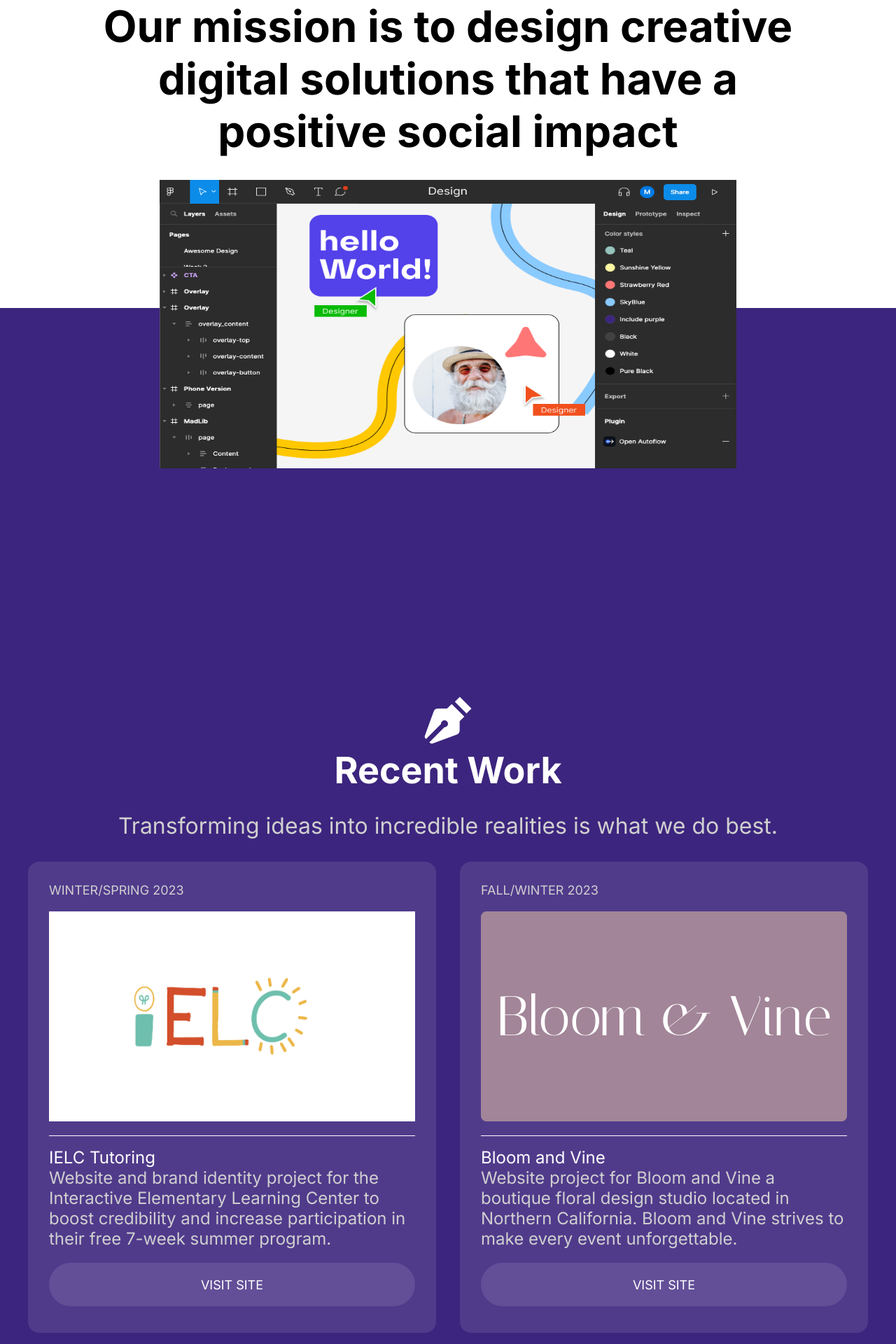
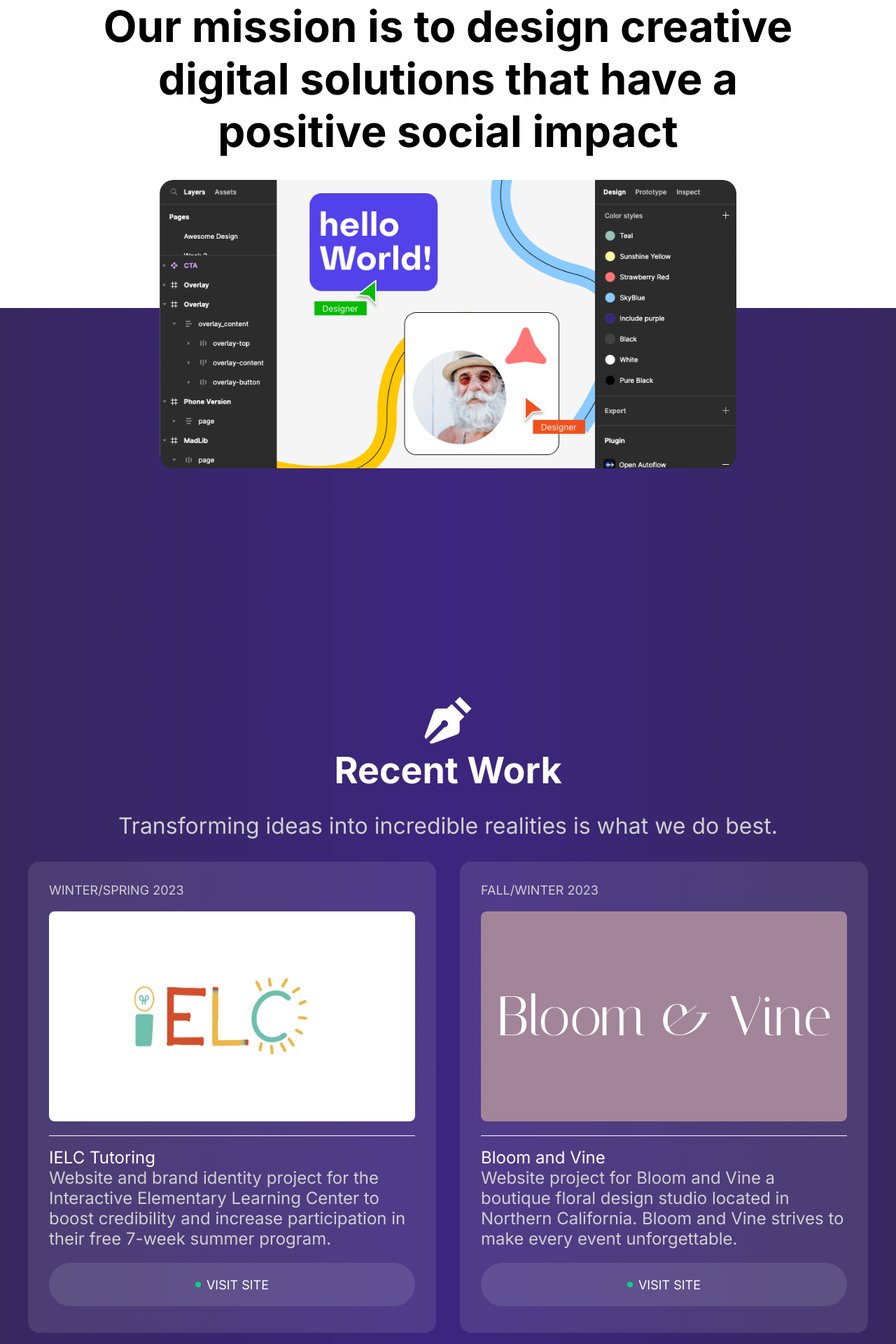
Before and after one commit to include-davis/leads-onboarding-2024, a Next.js app: page /day1 in a window 1280 px wide. Shown: the top 1920 px of the page at 70% size. Built offline with nearby package versions, Linux system fonts and the light colour scheme.

Commit message:
fixed minor image + mixin issues

```diff
--- a/app/(pages)/_components/day1/card.jsx
+++ b/app/(pages)/_components/day1/card.jsx
@@ -1,5 +1,5 @@
 import Image from 'next/image';
-import styles from "@/app/(pages)/_styles/day1/card.module.scss";
+import styles from "@/(pages)/_styles/day1/card.module.scss";
 import Link from 'next/link';
 
 
@@ -19,7 +19,10 @@ export default function Card({quarter, image, projectName, description, link}) {
                 <p className={styles.description}>{description}</p>
             </div>
             <Link href={link} passHref>
-                <button className={styles.visitButton}>VISIT SITE</button>
+                <button className={styles.visitButton}>
+                    <div className={styles.circle}></div>
+                    <p>VISIT SITE</p>
+                </button>
             </Link>
         </div>
     )
--- a/app/(pages)/_styles/day1/card.module.scss
+++ b/app/(pages)/_styles/day1/card.module.scss
@@ -10,6 +10,9 @@
     height: 673px;
     border-radius: 16px;
     padding: 30px;
+    a:link {
+        text-decoration: none;
+    }
 }
 
 .quarter {
@@ -39,7 +42,8 @@
     position: relative;
     width: 523px;
     height: 300px;
-
+    border-radius: 8px;
+    overflow: hidden;
 }
 
 .projectInfo {
@@ -49,6 +53,9 @@
 }
 
 .visitButton {
+    display: flex;
+    justify-content: center;
+    align-items: center;
     background-color: rgba(255, 255, 255, 0.1);
     color: var(--color-white);
     border: none;
@@ -58,6 +65,18 @@
     width: 100%;
     height: 62px;
     border-radius: 32px;
-
+    p {
+        padding-left: 8px;
+    }
 
 }
+
+.circle {
+
+    background-color: #0ACF83;
+    width: 8px;
+    height: 8px;
+    border-radius: 50%;
+    //padding: 8px;
+
+}
--- a/app/(pages)/_styles/day1/page.module.scss
+++ b/app/(pages)/_styles/day1/page.module.scss
@@ -1,7 +1,8 @@
 @use 'app/(pages)/mixins.scss';
 
 .main_container {
-    background-color: var(--color-purple);
+    //background-color: var(--color-purple);
+    background-image: linear-gradient(to right, var(--color-gradient-purple), var(--color-purple), var(--color-gradient-purple));
     display: flex;
     flex-direction: column;
     align-items: center;
@@ -47,9 +48,10 @@
     position: relative;
     width: 824px;
     height: 412px;
-    border-radius: 40px;
+    overflow: hidden;
+    border-radius: 20px;
+}
 
-}
 
 .penIcon {
     font-size: 5rem;
@@ -91,14 +93,24 @@
 
 @include mixins.example {
 
+    .white_top {
+        height: 320px;
+    }
     .imgContainer {
-        width: 100%;
+        height: 448px;
+        width: 358px;
+        overflow: hidden;
+
     }
     .main_container {
         padding: 16px;
+        background-image: none;
+        background-color: var(--color-purple);
+
     }
     .top_container {
         width: 100%;
+        padding-bottom: 120px;
         h1 {
             font-weight: 700;
             font-size: 2.875rem;
--- a/app/(pages)/day1/page.jsx
+++ b/app/(pages)/day1/page.jsx
@@ -53,7 +53,7 @@ export default function Day1() {
         <div className={styles.imgContainer}>
           <Image
             src={"/images/day1/design.png"}
-            style={{ objectFit: "fill" }}
+            style={{ objectFit: "cover" }}
             fill={true}
             alt={"Example Figma file design"} />
         </div>
--- a/app/(pages)/globals.scss
+++ b/app/(pages)/globals.scss
@@ -14,6 +14,7 @@
   --color-white: #FFFFFF;
   --color-gray: #D0D0D0;
   --color-purple: #3C257E;
+  --color-gradient-purple: #372860;
 
   //fonts
   --font-family-inter: "Inter", sans-serif;
--- a/app/(pages)/layout.jsx
+++ b/app/(pages)/layout.jsx
@@ -4,8 +4,8 @@ import "./globals.scss";
 const inter = Inter({ subsets: ["latin"] });
 
 export const metadata = {
-  title: "Create Next App",
-  description: "Generated by create next app",
+  title: "#include",
+  description: "Leads Onboarding 2024",
 };
 
 export default function RootLayout({ children }) {
--- a/jsconfig.json
+++ b/jsconfig.json
@@ -1,7 +1,7 @@
 {
   "compilerOptions": {
     "paths": {
-      "@/*": ["./*"]
+      "@/*": ["./app/*"]
     }
   }
 }
```
Also changed, not shown: app/(pages)/day2/page.jsx (added, +50 -0 lines), app/(pages)/_styles/day2/page.module.scss (added).
